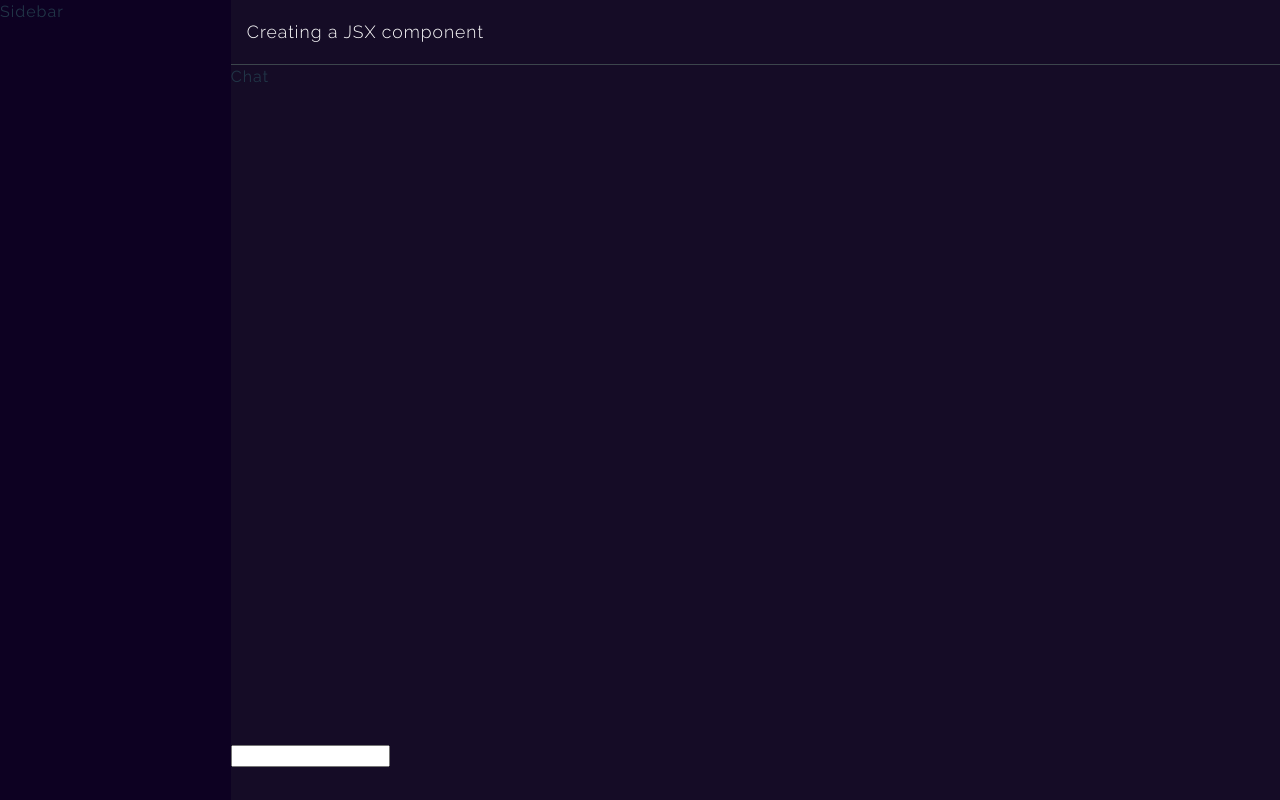
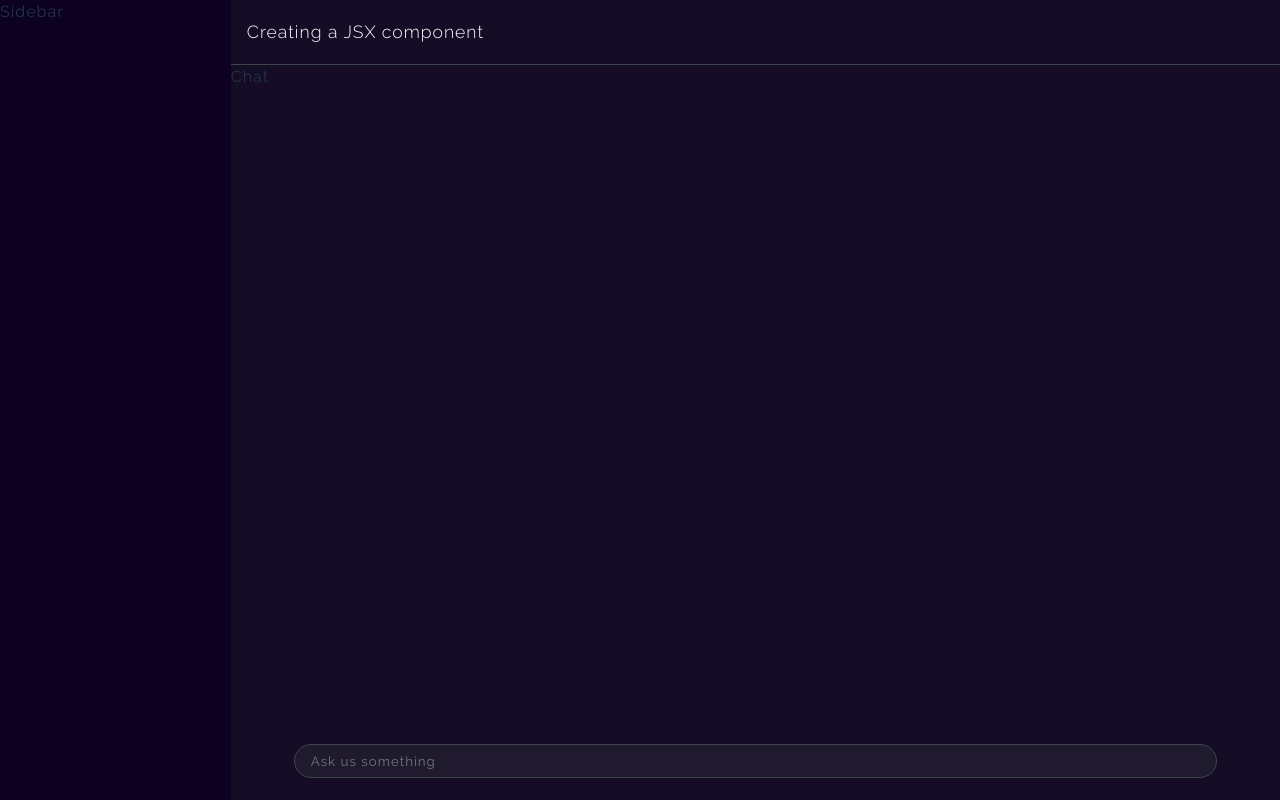
Before and after one commit to ishanbhardwaj00/ConverseAI, a React (Vite) app: page / in a window 1280 px wide. Built offline with nearby package versions, Linux system fonts and the light colour scheme.

Commit message:
search bar

```diff
--- a/src/App.css
+++ b/src/App.css
@@ -1,4 +1,4 @@
 * {
   font-family: 'Raleway';
   letter-spacing: 1px;
-}
+  margin:0;padding:0;border:0;list-style:none;-webkit-box-sizing:border-box;-moz-box-sizing:border-box;box-sizing:border-box;}
--- a/src/components/Searchbar/Searchbar.css
+++ b/src/components/Searchbar/Searchbar.css
@@ -1,8 +1,16 @@
 .searchbar {
+    display: flex;
     justify-self: flex-end;
     flex: 7;
+    justify-content: center;
+    align-content: center;
 }
 
 .searchbar-input {
-
+    width:88%;
+    padding: 1rem;
+    height: 1.6rem;
+    border: 1px solid #3c454c;
+    border-radius: 3rem;
+    background: #201a2f;
 }
--- a/src/components/Searchbar/Searchbar.tsx
+++ b/src/components/Searchbar/Searchbar.tsx
@@ -3,7 +3,7 @@ import './Searchbar.css'
 const Searchbar = () => {
   return (
     <div className="searchbar">
-      <input className="searchbar-input" type="text" />
+      <input className="searchbar-input" type="text" placeholder='Ask us something'/>
     </div>
   )
 }
--- a/src/containers/Main/Main.css
+++ b/src/containers/Main/Main.css
@@ -4,4 +4,5 @@
   background-color: #180d2b;
   display: flex;
   flex-direction: row;
+  max-height: 100vh;
 }
```
